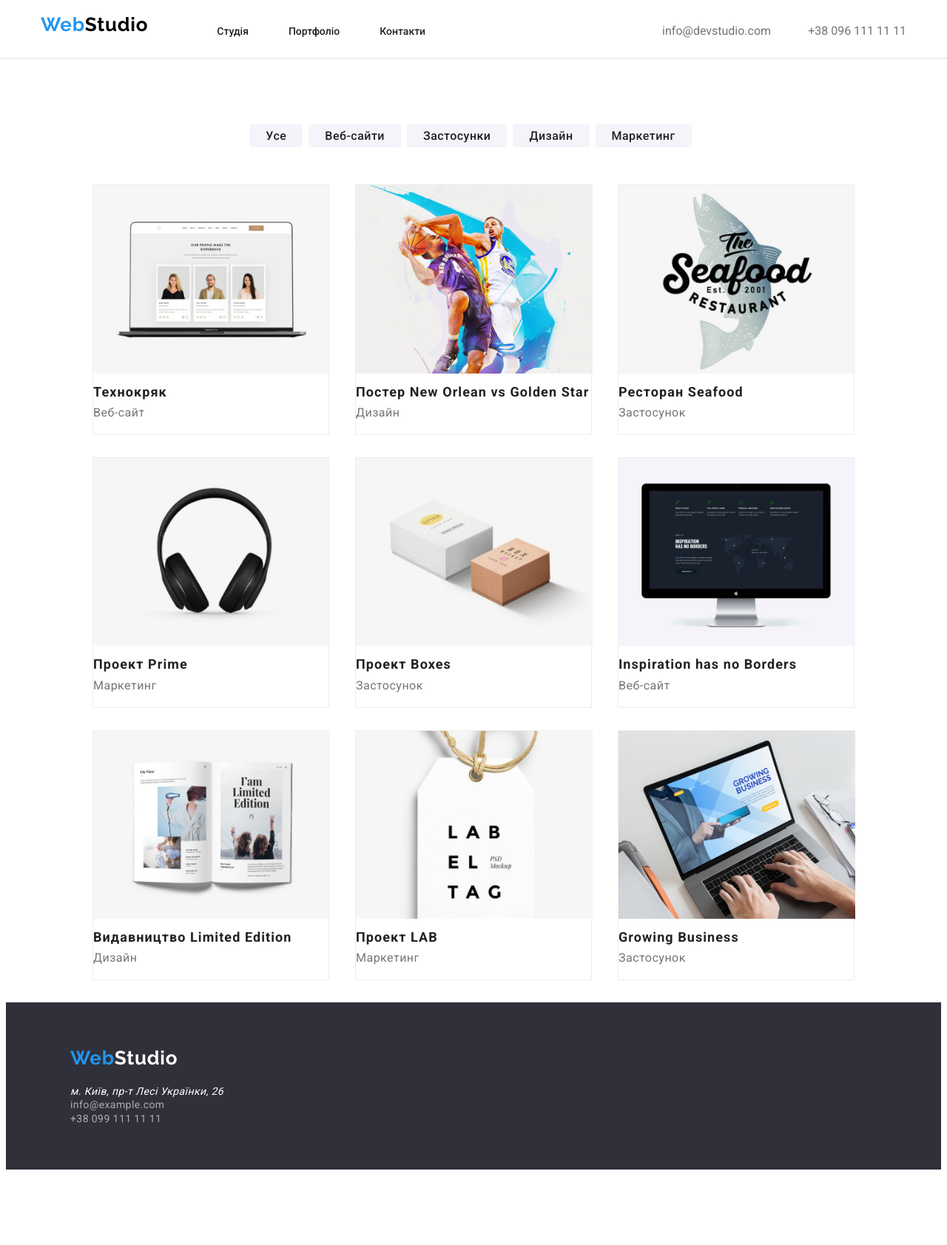
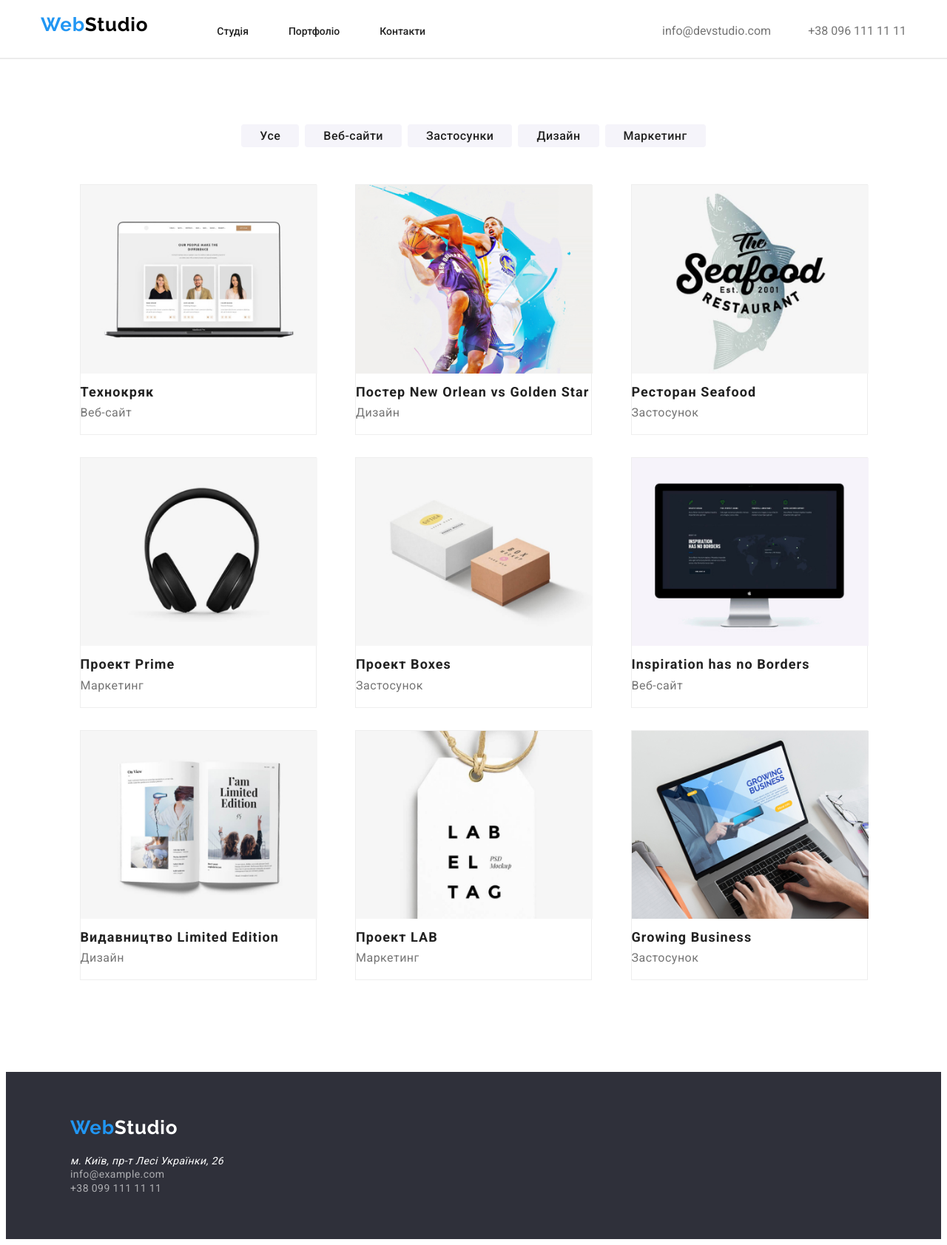
Before and after one commit to Dester04/WebStudio, a plain HTML site: page portfolio.html in a window 1280 px wide. Shown: the whole page at 74% size. Before the commit the page ends 1589 px from the top, so only its background shows below. Drawn offline with Linux system fonts and the light colour scheme.

Commit message:
finished

```diff
--- a/portfolio.html
+++ b/portfolio.html
@@ -33,22 +33,18 @@
         <!-- Посилання -->
         <section>
             <div class="filt_div container">
-                <div class="port_cont">
-                   <ul class="filter">
+                <ul class="filter">
                     <li class="li-button"><a href="" class="link-text">Усе</a></li>
                     <li class="li-button"><a href="" class="link-text">Веб-сайти</a></li>
                     <li class="li-button"><a href="" class="link-text">Застосунки</a></li>
                     <li class="li-button"><a href="" class="link-text">Дизайн</a></li>
                     <li class="li-button"><a href="" class="link-text">Маркетинг</a></li>
                 </ul>
-                </div>
-
-        </div>
-
+            </div>
         </section>
         <!-- Картинки -->
-        <section class="seciton_example">
-            <div class="container port_cont">
+        <section class="seciton">
+            <div class="container">
                 <ul class="examples">
                     <li class="portfolio_li"><a href="">
                             <img src="portfolio/noutbook.jpg" alt="img" class="portfolio_image">
@@ -63,7 +59,7 @@
                         </a>
                     </li>
                     <li class="portfolio_li"><a href="">
-                        <img src="portfolio/seafood.jpg" alt="img" class="portfolio_image" class="third_image">
+                        <img src="portfolio/seafood.jpg" alt="img" class="portfolio_image">
                             <p class="items-descritption">Ресторан Seafood</p>
                             <p class="portfolio-small">Застосунок</p>
                         </a>
@@ -81,7 +77,7 @@
                         </a>
                     </li>
                     <li class="portfolio_li"><a href="">
-                        <img src="portfolio/monitor.jpg" alt="img" class="portfolio_image" class="third_image">
+                        <img src="portfolio/monitor.jpg" alt="img" class="portfolio_image">
                             <p class="items-descritption">Inspiration has no Borders</p>
                             <p class="portfolio-small">Веб-сайт</p>
                         </a>
@@ -99,7 +95,7 @@
                         </a>
                     </li>
                     <li class="portfolio_li"><a href="">
-                        <img src="portfolio/noutbook2.jpg" alt="img" class="portfolio_image" class="third_image">
+                        <img src="portfolio/noutbook2.jpg" alt="img" class="portfolio_image">
                             <p class="items-descritption">Growing Business</p>
                             <p class="portfolio-small">Застосунок</p>
                         </a>
@@ -111,7 +107,7 @@
     </main>
 
     <!-- Підвал -->
-    <footer class="footer">
+    <footer class="footer_port">
         <div class="container">
             <a href="" class="logofooter"><span class="logo-span">Web</span>Studio</a>
         <address class="address">м. Київ, пр-т Лесі Українки, 26</address>
--- a/style.css
+++ b/style.css
@@ -100,7 +100,7 @@ html{
     font-size: 16px;
     line-height: 1.2;
     letter-spacing: 0.03em;
-    margin-top: 20px;
+    margin-top: 30px;
     margin-bottom: 10px;
 }
 
@@ -162,6 +162,13 @@ html{
     padding-bottom: 60px;
 }
 
+.footer_port{
+    background-color: #2F303A;
+    padding-top: 60px;
+    padding-bottom: 60px;
+    margin-top: 94px;
+}
+
 .footer-link{
     color: var(--secondary-link-color);
     font-family: Roboto, sans-serif;
@@ -205,15 +212,6 @@ ul{
     list-style: none;
     margin: 0;
     padding: 0;
-}
-
-.link-text{
-    color: var(--primary-color);
-    font-family: Roboto, sans-serif;
-    font-weight: 500;
-    font-size: 16px;
-    line-height: 1.2;
-    letter-spacing: 0.03em;
 }
 
 .info{
@@ -316,7 +314,7 @@ ul{
 
 .people{
     display: flex;
-    justify-content: space-evenly;
+    justify-content: center;
 }
 
 .team_card{
@@ -326,6 +324,10 @@ ul{
     box-shadow: 0px 1px 3px 0px #0000001F;
     text-align: center;
     border-radius: 0px 0px 4px 4px;
+}
+
+.team_card:not(:last-child){
+    margin-right: 30px;
 }
 
 .line{
@@ -339,21 +341,13 @@ border: 0.5px solid #ECECEC;
 
 .filter{
     display: flex;
+    justify-content: center;
 }
 
 .filt_div{
     display: flex;
     justify-content: center;
     margin-top: 94px;
-}
-
-.li-button{
-margin-right: 8px;
-display: inline-block;
-border-radius: 4px;
-padding: 6px 22px;
-background-color: #F5F4FA;
-margin-bottom: 50px;
 }
 
 .portfolio_image{
@@ -382,11 +376,28 @@ margin-bottom: 50px;
     justify-content: space-evenly;
 }
 
-.li-button:hover{
+.link-text:hover,
+.link-text:focus
+{
     background-color: var(--accent-color);
+    color: var(--secondary-color);
 }
 
-.port_cont{
-    padding-left: 50px;
-    padding-right: 50px;
+.link-text{
+    color: var(--primary-color);
+    font-family: Roboto, sans-serif;
+    font-weight: 500;
+    font-size: 16px;
+    line-height: 1.2;
+    letter-spacing: 0.03em;
+    display: inline-block;
+    border-radius: 4px;
+    padding: 6px 25px;
+    background-color: #F5F4FA;
+    margin-bottom: 50px;
+    min-width: 73px;
 }
+
+.li-button:not(:last-child){
+    margin-right: 8px;
+}
```
